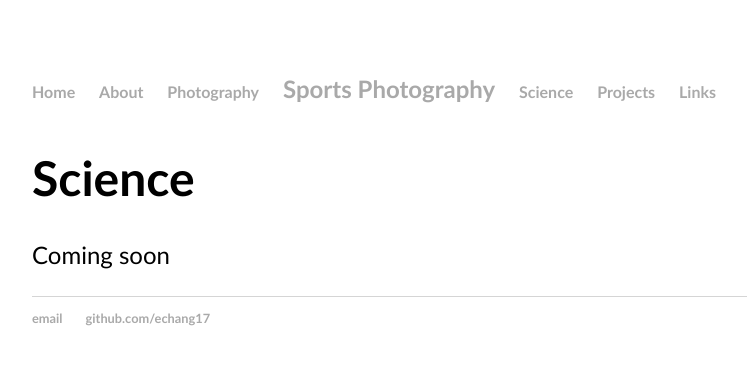
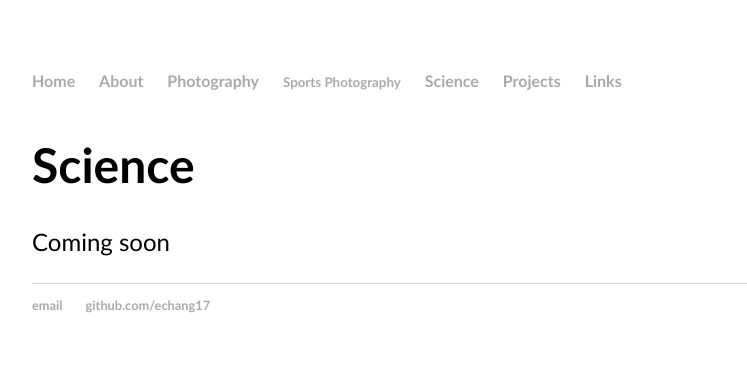
Before and after one commit to echang17/echang17.github.io, a Jekyll site: the page built from science/index.html, in a window 1280 px wide. Shown: the top 365 px of the page, without its empty margins (160-907 px from the left). Built offline with Jekyll 4.4.1, drawn with Linux system fonts in a browser that asks for light colours.

Commit message:
Update main.css

```diff
--- a/css/main.css
+++ b/css/main.css
@@ -235,7 +235,7 @@ ul.posts li {
 }
 
 .dropdown .dropbtn {
-    font-size: 1.5em;  /*new*/
+    /*font-size: 16px;*/
     border: none;
     outline: none;
     color: #A9A9A9;
```
